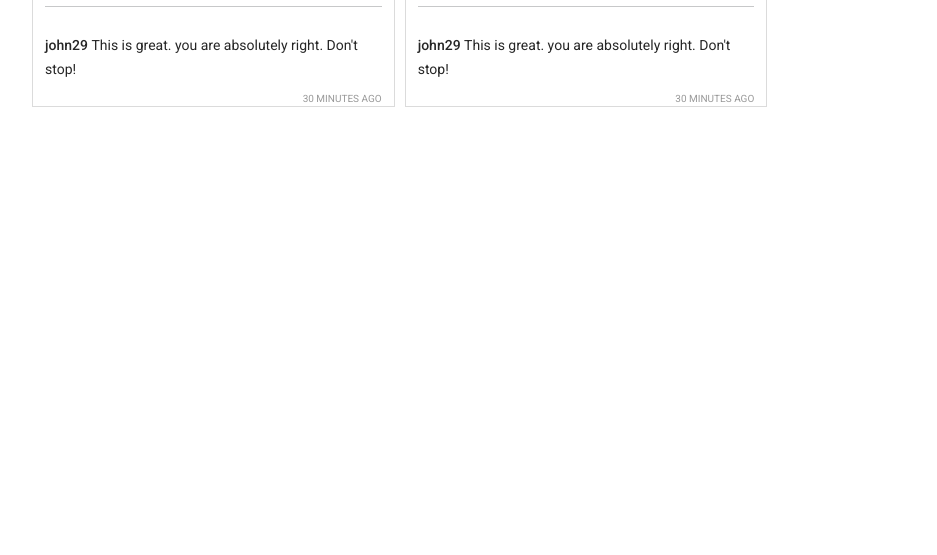
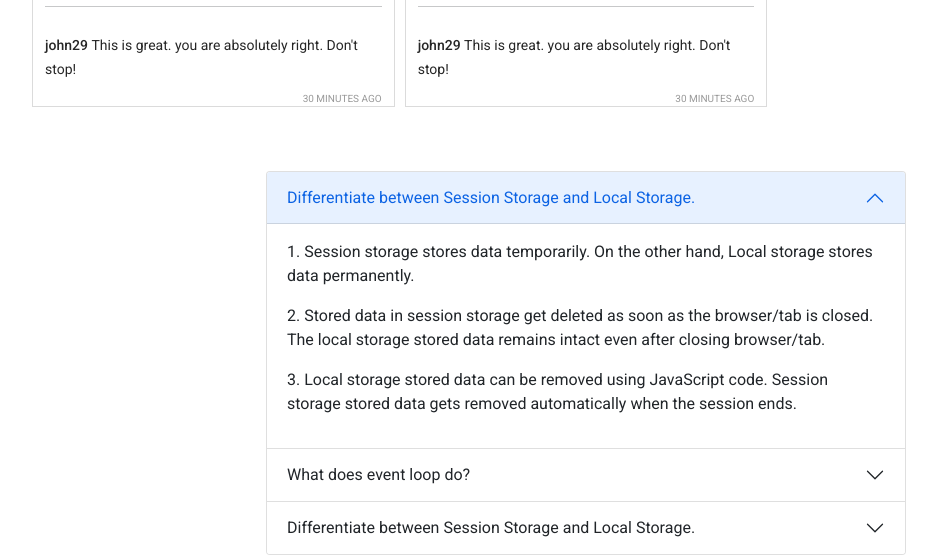
Before and after one commit to Azmain951/insta-sohor, a plain HTML site: page index.html in a window 1280 px wide. Shown: the part 1425-1980 px from the top of the page, without its empty margins (54-991 px from the left). Before the commit the page ends 1548 px from the top, so only its background shows below. Drawn offline with nearby package versions, Linux system fonts and the light colour scheme.

Commit message:
local vs session storage answered

```diff
--- a/index.html
+++ b/index.html
@@ -57,9 +57,68 @@
             <h1>Reported posts</h1>
         </div>
     </main>
+    <section class="w-50 mx-auto mt-5">
+        <div class="accordion" id="accordionPanelsStayOpenExample">
+            <div class="accordion-item">
+                <h2 class="accordion-header" id="panelsStayOpen-headingOne">
+                    <button class="accordion-button" type="button" data-bs-toggle="collapse"
+                        data-bs-target="#panelsStayOpen-collapseOne" aria-expanded="true"
+                        aria-controls="panelsStayOpen-collapseOne">
+                        Differentiate between Session Storage and Local Storage.
+                    </button>
+                </h2>
+                <div id="panelsStayOpen-collapseOne" class="accordion-collapse collapse show"
+                    aria-labelledby="panelsStayOpen-headingOne">
+                    <div class="accordion-body">
+                        <p>1. Session storage stores data temporarily. On the other hand, Local storage stores data
+                            permanently.</p>
+                        <p>2. Stored data in session storage get deleted as soon as the browser/tab is closed. The local
+                            storage stored data remains intact even after closing browser/tab.</p>
+                        <p>3. Local storage stored data can be removed using JavaScript code. Session storage stored
+                            data
+                            gets removed automatically when the session ends.</p>
+                    </div>
+                </div>
+            </div>
+            <div class="accordion-item">
+                <h2 class="accordion-header" id="panelsStayOpen-headingTwo">
+                    <button class="accordion-button collapsed" type="button" data-bs-toggle="collapse"
+                        data-bs-target="#panelsStayOpen-collapseTwo" aria-expanded="false"
+                        aria-controls="panelsStayOpen-collapseTwo">
+                        What does event loop do?
+                    </button>
+                </h2>
+                <div id="panelsStayOpen-collapseTwo" class="accordion-collapse collapse"
+                    aria-labelledby="panelsStayOpen-headingTwo">
+                    <div class="accordion-body">
+
+                    </div>
+                </div>
+            </div>
+            <div class="accordion-item">
+                <h2 class="accordion-header" id="panelsStayOpen-headingThree">
+                    <button class="accordion-button collapsed" type="button" data-bs-toggle="collapse"
+                        data-bs-target="#panelsStayOpen-collapseThree" aria-expanded="false"
+                        aria-controls="panelsStayOpen-collapseThree">
+                        Differentiate between Session Storage and Local Storage.
+                    </button>
+                </h2>
+                <div id="panelsStayOpen-collapseThree" class="accordion-collapse collapse"
+                    aria-labelledby="panelsStayOpen-headingThree">
+                    <div class="accordion-body">
+
+                    </div>
+                </div>
+            </div>
+        </div>
+    </section>
     <footer></footer>
 
     <!-- add javascript  file  -->
+    <script src="https://cdn.jsdelivr.net/npm/bootstrap@5.1.3/dist/js/bootstrap.bundle.min.js"
+        integrity="sha384-ka7Sk0Gln4gmtz2MlQnikT1wXgYsOg+OMhuP+IlRH9sENBO0LRn5q+8nbTov4+1p"
+        crossorigin="anonymous"></script>
+
     <script src="./js/app.js"></script>
 </body>
 
```
